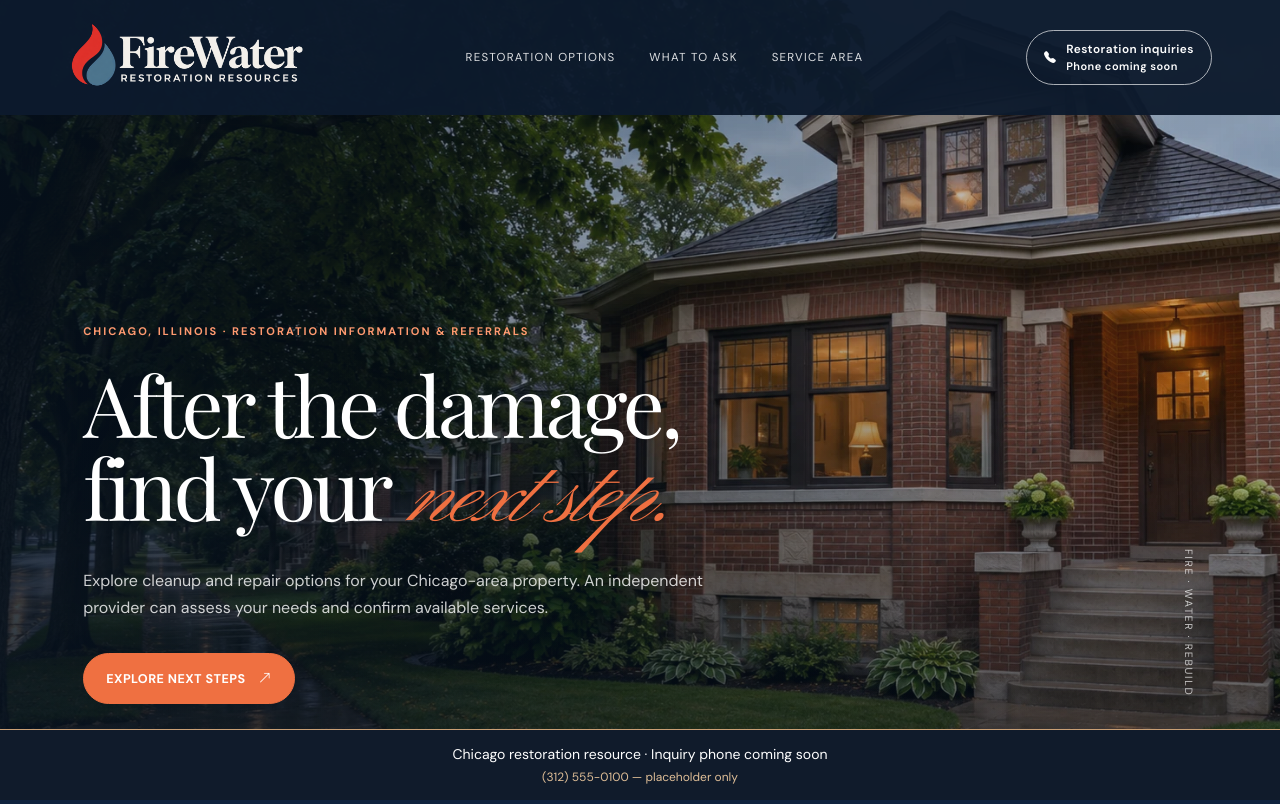
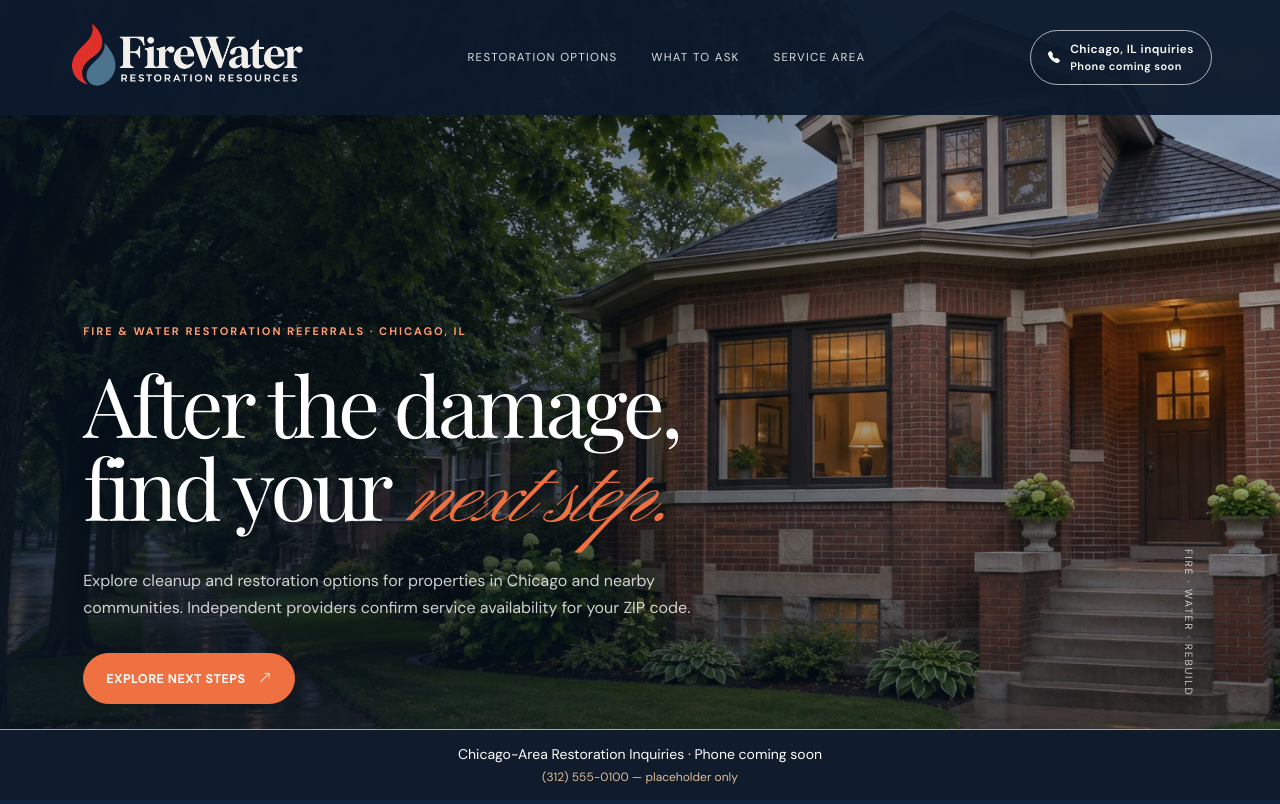
Before and after one commit to gregsimonds-boop/FireWater, a plain HTML site: page index.html in a window 1280 px wide. Shown: the top 804 px of the page. Drawn offline with nearby package versions, Linux system fonts and the light colour scheme.

Commit message:
Add files via upload

```diff
--- a/index.html
+++ b/index.html
@@ -4,8 +4,8 @@
   <meta charset="utf-8">
   <meta name="viewport" content="width=device-width, initial-scale=1">
   <meta name="theme-color" content="#101b2b">
-  <meta name="description" content="Independent fire and water restoration information and referral resources for Chicago, Illinois and surrounding communities.">
-  <title>FireWater | Chicago Restoration Resources</title>
+  <meta name="description" content="Chicago, IL fire and water damage restoration information and referrals. Explore cleanup and repair options in Chicago and nearby communities.">
+  <title>Chicago Fire &amp; Water Damage Restoration Referrals | FireWater</title>
   <link rel="preconnect" href="https://fonts.googleapis.com">
   <link rel="preconnect" href="https://fonts.gstatic.com" crossorigin>
   <link href="https://fonts.googleapis.com/css2?family=DM+Sans:wght@400;500;600;700&family=Playfair+Display:wght@400;500;600&family=Pinyon+Script&display=swap" rel="stylesheet">
@@ -21,20 +21,20 @@
       <div class="nav-links d-none d-lg-flex">
         <a href="#services">Restoration options</a><a href="#approach">What to ask</a><a href="#areas">Service area</a>
       </div>
-      <a class="nav-cta" href="#contact"><i class="bi bi-telephone-fill" aria-hidden="true"></i><span>Restoration inquiries<br><small>Phone coming soon</small></span></a>
+      <a class="nav-cta" href="#contact"><i class="bi bi-telephone-fill" aria-hidden="true"></i><span>Chicago, IL inquiries<br><small>Phone coming soon</small></span></a>
     </div>
   </nav>
 
   <main id="top">
-    <section class="hero" aria-label="Emergency restoration in Chicago">
+    <section class="hero" aria-label="Fire and water restoration referrals in Chicago, Illinois">
       <div class="hero-sticky">
         <img class="hero-photo first" src="assets/chicago-brick-home.webp" alt="Illustrative Chicago-style brick home on a tree-lined street">
         <img class="hero-photo second" src="assets/img-2.webp" alt="Carefully rebuilt home interior filled with soft light">
         <div class="hero-shade"></div>
         <div class="hero-content">
-          <div class="eyebrow">Chicago, Illinois · Restoration information &amp; referrals</div>
+          <div class="eyebrow">Fire &amp; Water Restoration Referrals · Chicago, IL</div>
           <h1>After the damage,<br>find your <em class="script">next step.</em></h1>
-          <p>Explore cleanup and repair options for your Chicago-area property. An independent provider can assess your needs and confirm available services.</p>
+          <p>Explore cleanup and restoration options for properties in Chicago and nearby communities. Independent providers confirm service availability for your ZIP code.</p>
           <a class="btn-warm" href="#contact">EXPLORE NEXT STEPS <i class="bi bi-arrow-up-right" aria-hidden="true"></i></a>
         </div>
         <div class="hero-meta">Fire · Water · Rebuild</div>
@@ -201,14 +201,14 @@
         </div>
       </div>
     </section>
-  </main><aside class="draft-banner">Chicago restoration resource · Inquiry phone coming soon <span>(312) 555-0100 — placeholder only</span></aside>
+  </main><aside class="draft-banner">Chicago-Area Restoration Inquiries · Phone coming soon <span>(312) 555-0100 — placeholder only</span></aside>
 
   <footer>
     <div class="container container-wide">
       <div class="row gy-4">
         <div class="col-lg-5">
           <a class="brand footer-brand" href="#top"><img class="brand-logo" src="assets/firewater-logo-light.png" alt="FireWater — Restoration Resources" width="912" height="300"></a>
-          <p class="footer-copy">Independent restoration information and referrals for Chicago and nearby communities. We do not perform restoration work or provide firefighting or emergency dispatch.</p>
+          <p class="footer-copy">Independent restoration information and referrals for Chicago, IL and nearby communities. We do not perform restoration work or provide firefighting or emergency dispatch.</p>
         </div>
         <div class="col-6 col-lg-3">
           <div class="footer-title">Explore</div>
```
Also changed, not shown: privacy.html (+1 -1 lines), terms.html (+1 -1 lines).
